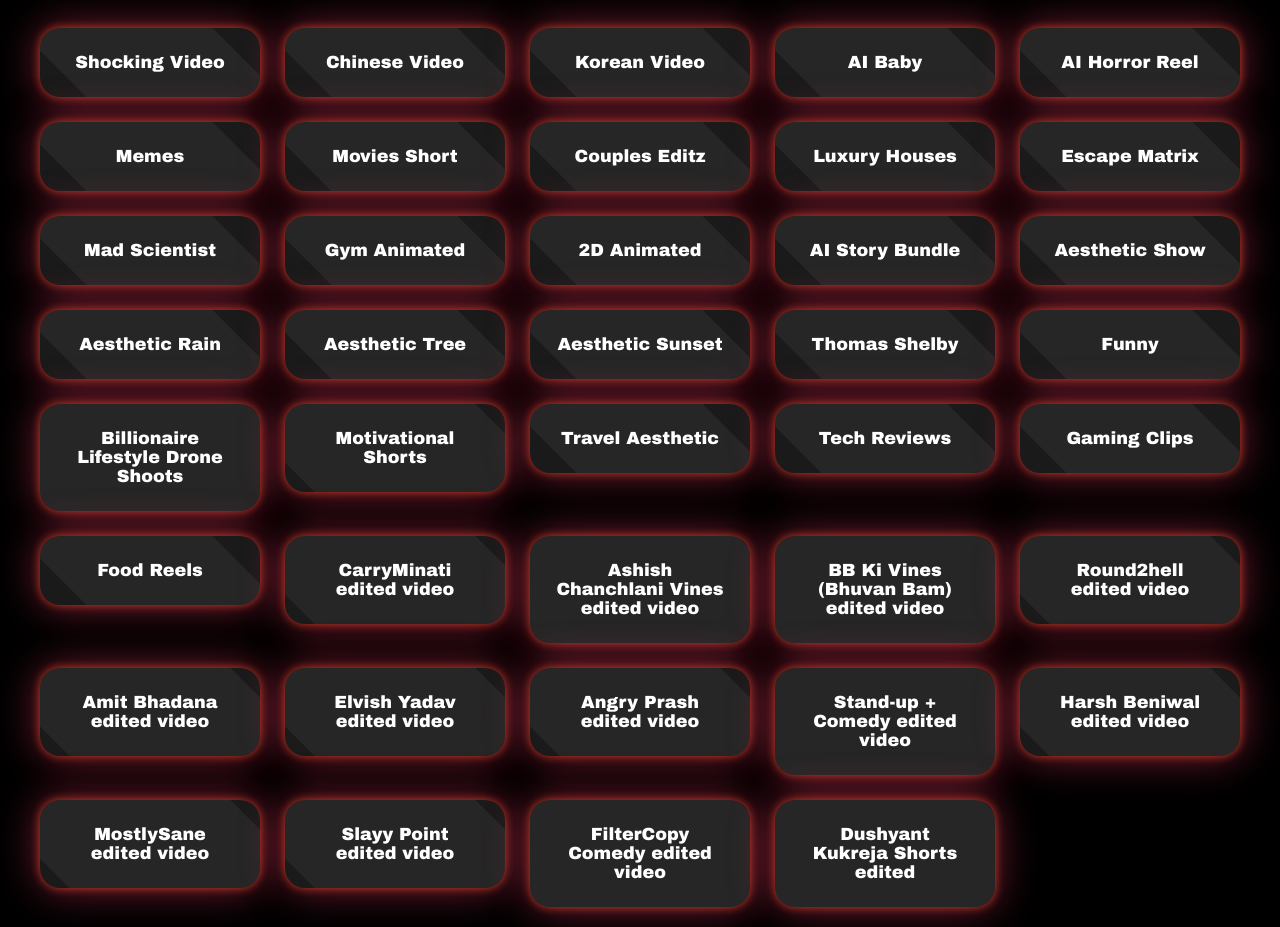
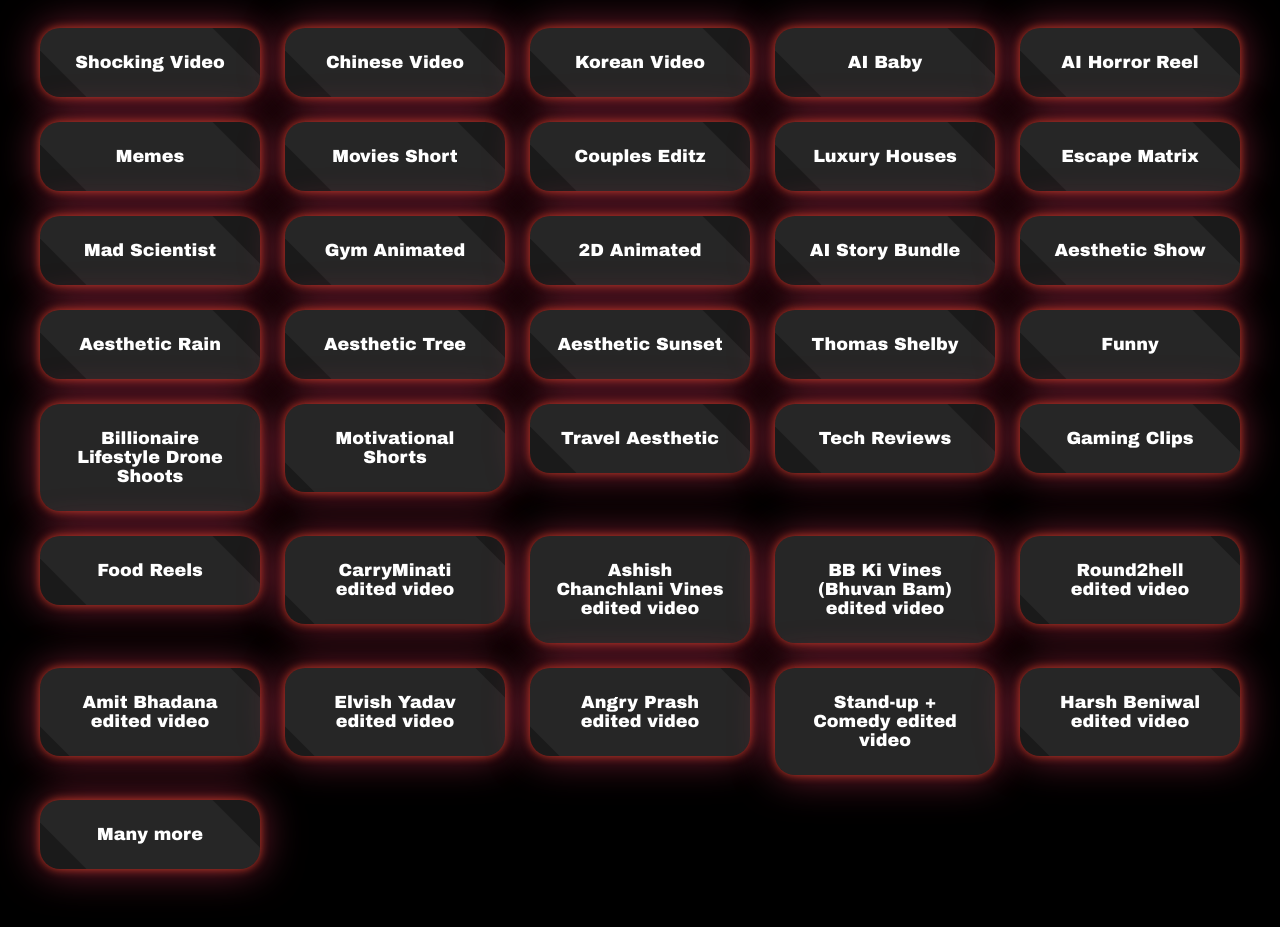
Before and after one commit to packdetail/pack, a plain HTML site: page index.html in a window 1280 px wide. Shown: the part 95-1022 px from the top of the page. After the commit the page ends 984 px from the top, so only its background shows below. Drawn offline with Linux system fonts and the light colour scheme.

Commit message:
Update index.html

```diff
--- a/index.html
+++ b/index.html
@@ -118,10 +118,7 @@
   <a href="#"><div class="category-box" style="animation-delay: 3.4s;">Angry Prash edited video</div></a>
   <a href="#"><div class="category-box" style="animation-delay: 3.5s;">Stand-up + Comedy edited video</div></a>
   <a href="#"><div class="category-box" style="animation-delay: 3.6s;">Harsh Beniwal edited video</div></a>
-  <a href="#"><div class="category-box" style="animation-delay: 3.7s;">MostlySane edited video</div></a>
-  <a href="#"><div class="category-box" style="animation-delay: 3.8s;">Slayy Point edited video</div></a>
-  <a href="#"><div class="category-box" style="animation-delay: 3.9s;">FilterCopy Comedy edited video</div></a>
-  <a href="#"><div class="category-box" style="animation-delay: 4.0s;">Dushyant Kukreja Shorts edited</div></a>
+  <a href="#"><div class="category-box" style="animation-delay: 3.7s;">Many more</div></a>
 
 </div>
 
```
